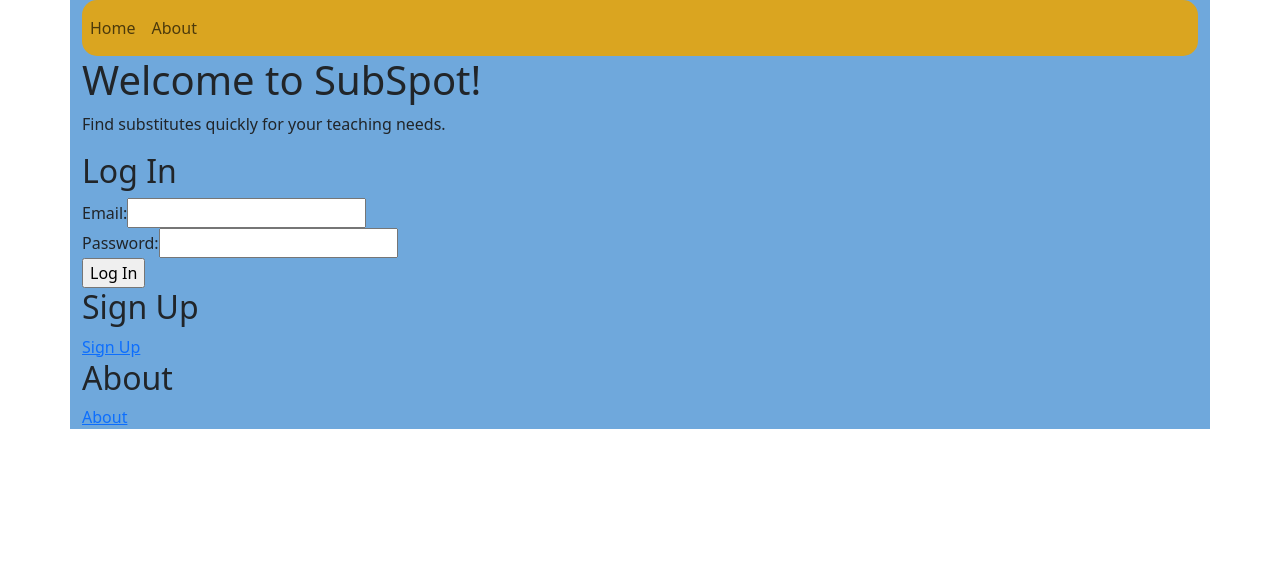
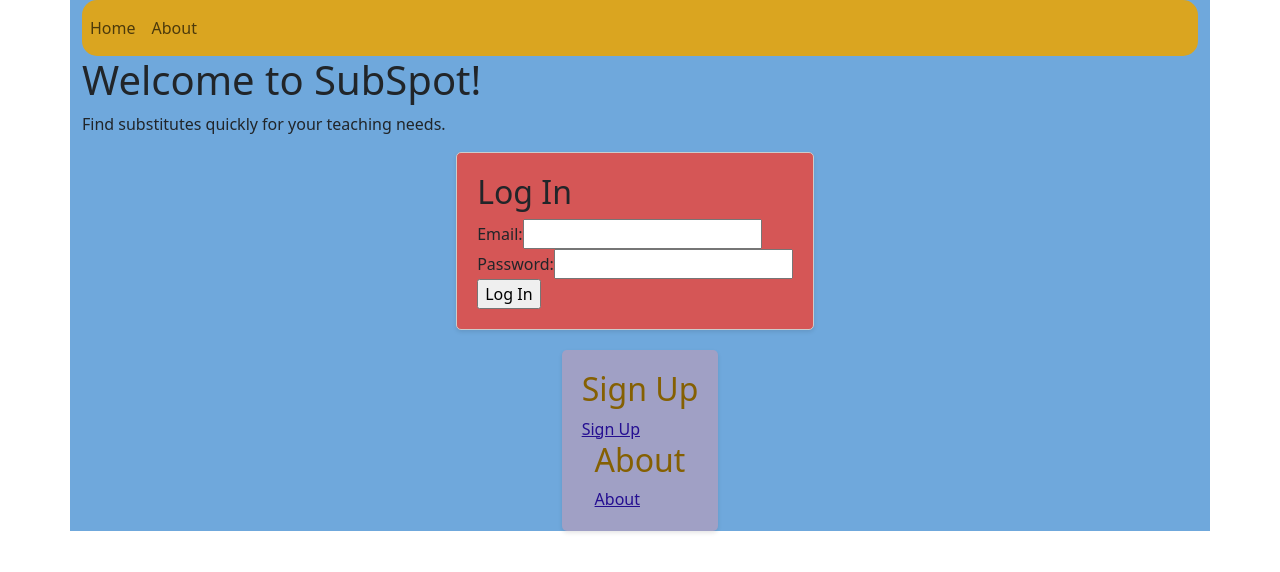
Before and after one commit to tgartland89/SubSpot, a React (Create React App) app in the folder client/: page / in a window 1280 px wide. Shown: the top 572 px of the page. Built offline with nearby package versions, Linux system fonts and the light colour scheme.

Commit message:
styling with Bootstrap and index.css

```diff
--- a/client/src/components/App.js
+++ b/client/src/components/App.js
@@ -37,7 +37,7 @@ function App() {
     if (email && password) {
       loginUser(email, password)
         .then((data) => {
-          console.log("API Response Data:", data); // Check the structure of the data object
+          console.log("API Response Data:", data);
           login(data);
           console.log("User role after login:", data.role);
           setTeacherId(data.teacherId);
@@ -66,9 +66,7 @@ function App() {
           <Route path="/dashboard" render={() => <DashboardPage userRole={user?.role} />} />
           <Route path="/teacher-dashboard" render={() => {
           console.log("Passed teacherId to TeacherDashboard:", teacherId); // Add this line
-         return <TeacherDashboard userRole={user?.role} userName={user?.name} userEmail={user?.email} teacherId={teacherId} />;
-}}/>
-
+         return <TeacherDashboard userRole={user?.role} userName={user?.name} userEmail={user?.email} teacherId={teacherId} />;}}/>
           <Route path="/substitute-dashboard" component={SubstituteDashboard} />
           <Route path="/admin-dashboard" component={AdminDashboard} />
           <Route path="/sub-details/:substituteId" component={SubsDetails} />
--- a/client/src/components/Home.js
+++ b/client/src/components/Home.js
@@ -6,7 +6,8 @@ function Home() {
     <div>
       <h1>Welcome to SubSpot!</h1>
       <p>Find substitutes quickly for your teaching needs.</p>
-      <div>
+      <div className="login-container">
+        <div className="login-box left-box">
           <h2>Log In</h2>
           <form>
             <label>Email:</label>
@@ -18,13 +19,16 @@ function Home() {
             <input type="submit" value="Log In" />
           </form>
         </div>
+        <div className="signup-about-box right-box">
           <div>
             <h2>Sign Up</h2>
-        <Link to="/signup">Sign Up</Link>
+            <Link to="/signup" className="dark-purple-link">Sign Up</Link>
           </div>
           <div>
             <h2>About</h2>
-        <Link to="/about">About</Link>
+            <Link to="/about" className="dark-purple-link">About</Link>
+          </div>
+        </div>
       </div>
     </div>
   );
--- a/client/src/components/Login.js
+++ b/client/src/components/Login.js
@@ -17,9 +17,9 @@ function Login() {
     .then((data) => {
       login(data);
       if (data.role === "Teacher") {
-        history.push(`/teacher-dashboard/${data.user_id}`); // Update the path here
+        history.push(`/teacher-dashboard/${data.user_id}`);
       } else if (data.role === "Substitute") {
-        history.push(`/substitute-dashboard/${data.user_id}`); // Update the path here
+        history.push(`/substitute-dashboard/${data.user_id}`);
       } else if (data.role === "Admin") {
         history.push("/admin-dashboard");
       }
--- a/client/src/components/SubDetails.js
+++ b/client/src/components/SubDetails.js
@@ -38,7 +38,7 @@ const SubDetails = () => {
         "Content-Type": "application/json",
       },
       body: JSON.stringify({
-        substitute_user_id: substituteId, // Use substituteUserId instead of substituteId
+        substitute_user_id: substituteId,
         teacherName: teacherName,
         teacherEmail: teacherEmail,
       }),
@@ -58,18 +58,30 @@ const SubDetails = () => {
   };
 
   return (
-    <div>
+    <div className="sub-details-box">
       {successMessage && <div className="success-message">{successMessage}</div>}
       {errorMessage && <div className="error-message">{errorMessage}</div>}
       {substituteDetails ? (
         <div>
           <h1>Substitute Details</h1>
+          <div className="details-box">
             <h2>Name: {substituteDetails.name}</h2>
+          </div>
+          <div className="details-box">
             <p>Email: {substituteDetails.email}</p>
+          </div>
+          <div className="details-box">
             <p>Location: {substituteDetails.location}</p>
+          </div>
+          <div className="details-box">
             <p>Phone: {substituteDetails.phone}</p>
+          </div>
+          <div className="details-box">
             <p>Qualifications: {substituteDetails.qualifications}</p>
+          </div>
+          <div className="details-box">
             <p>Verification ID: {substituteDetails.verification_id}</p>
+          </div>
           <div style={{ display: 'flex', gap: '8px' }}>
             <button onClick={sendRequest}>Request</button>
             <button>Review</button>
--- a/client/src/components/TeacherDashboard.js
+++ b/client/src/components/TeacherDashboard.js
@@ -52,14 +52,17 @@ const TeacherDashboard = ({ userName, userEmail, teacherId }) => {
       <p>Here you can view and request substitutes and add reviews.</p>
       <hr />
       <h2>Available Substitutes:</h2>
+      <div className="substitutes-box"> {/* New container */}
         <ul>
           {substitutes.map((substitute) => (
             <li key={substitute.user_id}>
               <Link to={`/sub-details/${substitute.user_id}`} className="dark-purple-link mr-2">
-        {substitute.name} </Link>
+                {substitute.name}
+              </Link>
             </li>
           ))}
         </ul>
+      </div>
     </div>
   );
 };
--- a/client/src/index.css
+++ b/client/src/index.css
@@ -29,8 +29,73 @@
   background-color: goldenrod;
 }
 .dark-purple-link {
-  color: #6A0DAD;
+  color: #a5af16;
 }
 .custom-navbar {
   border-radius: 15px;
 }
+.dark-purple-link {
+  color: #240e91;
+}
+
+.login-box {
+  border: 1px solid #470808;
+  padding: 20px;
+  border-radius: 5px;
+  box-shadow: 0px 2px 4px rgba(0, 0, 0, 0.1);
+  flex: 1;
+}
+
+.left-box {
+  background-color: lightcoral;
+  margin-right: 10px;
+}
+
+.login-container {
+  display: flex;
+  flex-direction: column;
+  align-items: center;
+}
+
+.login-box {
+  border: 1px solid #ccc;
+  padding: 20px;
+  border-radius: 5px;
+  box-shadow: 0px 2px 4px rgba(0, 0, 0, 0.1);
+  background-color: #d55656;
+  margin-bottom: 20px;
+}
+
+.signup-about-box {
+  display: flex;
+  flex-direction: column;
+  align-items: center;
+  background-color: #a0a0c5;
+  color: rgb(133, 96, 2);
+  padding: 20px;
+  border-radius: 5px;
+  box-shadow: 0px 2px 4px rgba(0, 0, 0, 0.1);
+}
+.substitutes-box {
+  border: 1px solid #ccc;
+  padding: 20px;
+  border-radius: 5px;
+  box-shadow: 0px 2px 4px rgba(0, 0, 0, 0.1);
+  background-color: #a0a0c5;
+  margin-top: 20px;
+}
+.sub-details-box {
+  border: 1px solid #ccc;
+  padding: 20px;
+  border-radius: 5px;
+  box-shadow: 0px 2px 4px rgba(0, 0, 0, 0.1);
+  background-color: #f7f7f7;
+  margin-top: 20px;
+}
+.details-box {
+  border: 1px solid #ccc;
+  padding: 10px;
+  border-radius: 10px;
+  margin-top: 10px;
+  background-color: #ffffff;
+}
```
Also changed, not shown: 2 other files (tests, documents, lock files or other folders). Lines whose indentation alone changed are shown as unchanged.
